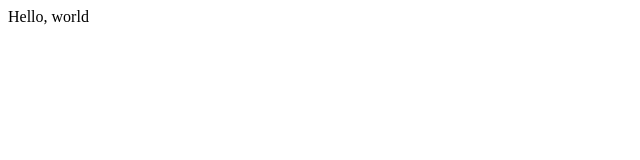
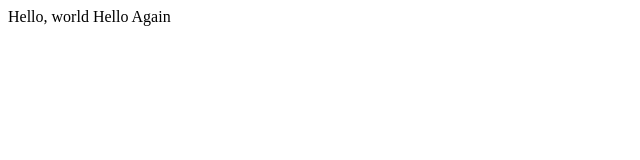
Before and after one commit to alantobey/lecture0, a plain HTML site: page index.html in a window 1280 px wide. Shown: the whole page, without its empty margins (0-640 px from the left). Drawn offline with Linux system fonts and the light colour scheme.

Commit message:
Update index.html

```diff
--- a/index.html
+++ b/index.html
@@ -5,5 +5,6 @@
 	</head>
 	<body>
 		Hello, world
+		Hello Again
 	</body>
 <html>
```
